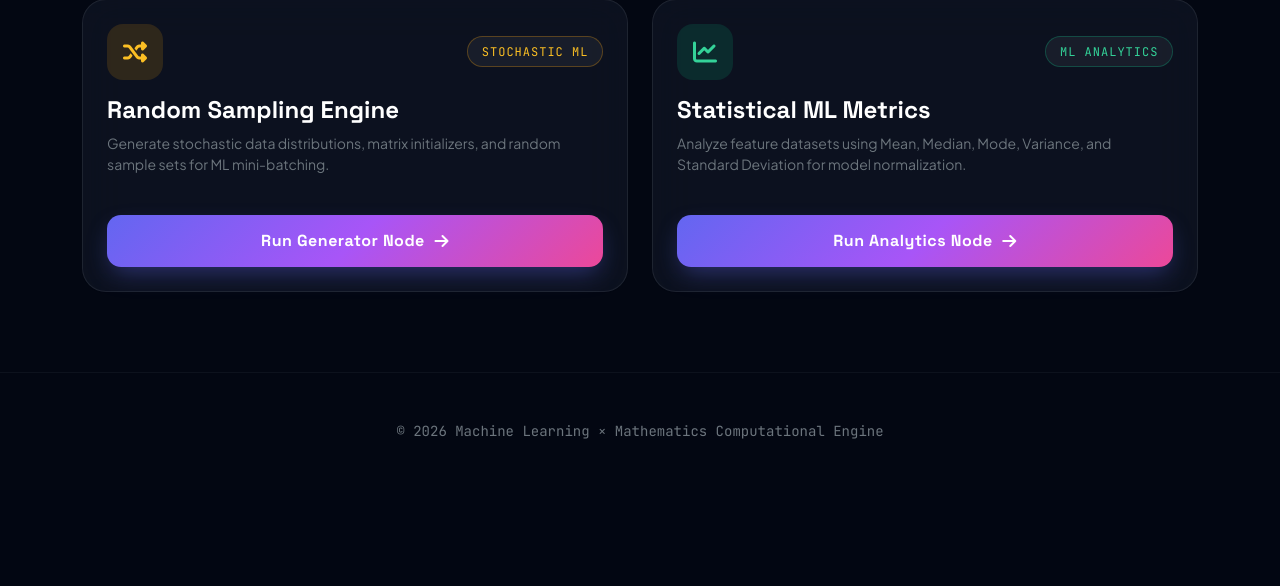
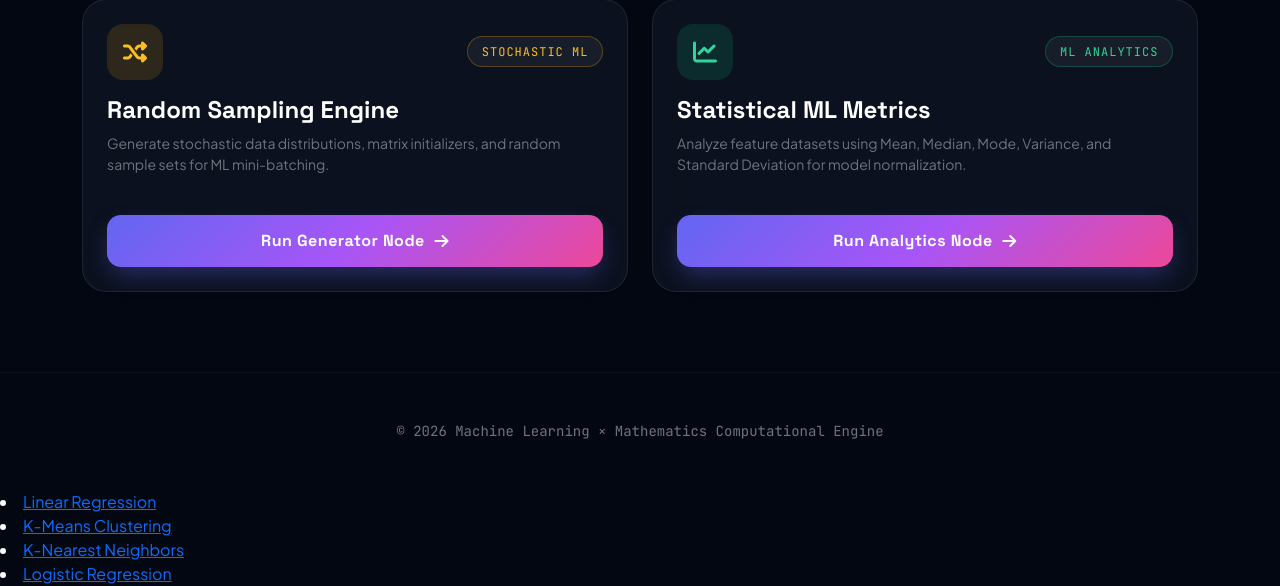
Before and after one commit to Anamolsnwr/ML_MATH_LAB, a Flask app: page / in a window 1280 px wide. Shown: the part 1058-1644 px from the top of the page. Before the commit the page ends 1497 px from the top, so only its background shows below. Run offline with Flask 3, Linux system fonts and the light colour scheme.

Commit message:
Footer links

```diff
--- a/templates/base.html
+++ b/templates/base.html
@@ -222,5 +222,10 @@
   <script src="https://cdn.jsdelivr.net/npm/bootstrap@5.3.0/dist/js/bootstrap.bundle.min.js"></script>
   <script src="{{ url_for('static', filename='js/script.js') }}"></script>
   {% block scripts %}{% endblock %}
+
+  <li><a href="{{ url_for('linear_regression_page') }}">Linear Regression</a></li>
+<li><a href="{{ url_for('kmeans_page') }}">K-Means Clustering</a></li>
+<li><a href="{{ url_for('knn_page') }}">K-Nearest Neighbors</a></li>
+<li><a href="{{ url_for('logistic_regression_page') }}">Logistic Regression</a></li>
 </body>
 </html>
```
